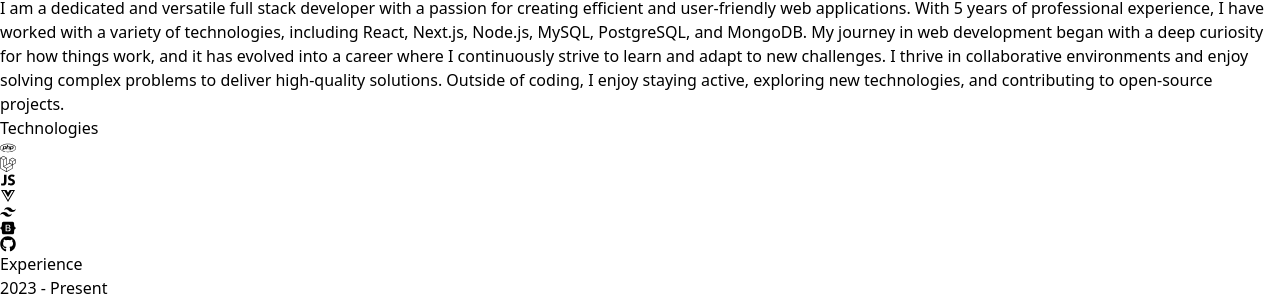
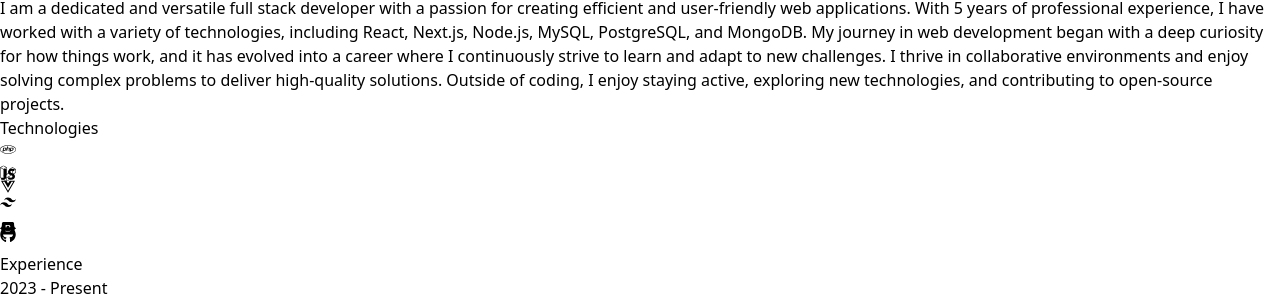
Before and after one commit to derkachzhenya/REACT-MY_RESUME-PORTFOLIO, a React (Vite) app: page / in a window 1280 px wide. Shown: the part 1298-1600 px from the top of the page. Built offline with nearby package versions, Linux system fonts and the light colour scheme.

Commit message:
Framer Motion

```diff
--- a/package.json
+++ b/package.json
@@ -10,6 +10,7 @@
     "preview": "vite preview"
   },
   "dependencies": {
+    "framer-motion": "^11.3.28",
     "react": "^18.3.1",
     "react-dom": "^18.3.1",
     "react-icons": "^5.3.0"
--- a/src/components/About.jsx
+++ b/src/components/About.jsx
@@ -1,5 +1,6 @@
 import { ABOUT_TEXT } from "../constants";
 import aboutImg from "../assets/about.jpg";
+import { motion } from "framer-motion";
 
 const About = () => {
     return (
@@ -8,16 +9,24 @@
                 <span className="text-neutral-500"> Me</span>
             </h1>
             <div className="flex flex-wrap">
-                <div className="w-full lg:w-1/2 lg:p-8">
+                <motion.div
+                    whileInView={{ opacity: 1, x: 0 }}
+                    initial={{ opacity: 0, x: -100 }}
+                    transition={{ duration: 0.5 }}
+                    className="w-full lg:w-1/2 lg:p-8">
                     <div className="flex items-center justify-center">
                         <img className="rounded-2xl" src={aboutImg} alt="about" />
                     </div>
-                </div>
-                <div className="w-full lg:w-1/2 ">
+                </motion.div>
+                <motion.div
+                  whileInView={{ opacity: 1, x: 0 }}
+                  initial={{ opacity: 0, x: 100 }}
+                  transition={{ duration: 0.5 }}
+                className="w-full lg:w-1/2 ">
                     <div className="flex justify-center lg:justify-start">
                         <p className="my-2 max-w-xl py-6">{ABOUT_TEXT}</p>
                     </div>
-                </div>
+                </motion.div>
             </div>
         </div>
     );
--- a/src/components/Contact.jsx
+++ b/src/components/Contact.jsx
@@ -1,16 +1,29 @@
 import { CONTACT } from "../constants";
+import { motion } from "framer-motion";
 
 const Contact = () => {
     return (
         <div className="border-b border-neutral-900 pb-20">
-            <h2 className="my-10 text-center text-4xl">Get In Touch</h2>
+            <motion.h2
+                whileInView={{ opacity: 1, y: 0 }}
+                initial={{ opacity: 0, y: -100 }}
+                transition={{ duration: 0.5 }}
+                className="my-10 text-center text-4xl">Get In Touch</motion.h2>
             <div className="text-center tracking-tighter">
-                <p className="my-4">
+                <motion.p
+                    whileInView={{ opacity: 1, x: 0 }}
+                    initial={{ opacity: 0, x: -100 }}
+                    transition={{ duration: 1 }}
+                    className="my-4">
                     {CONTACT.address}
-                </p>
-                <p className="my-4">
+                </motion.p>
+                <motion.p
+                    whileInView={{ opacity: 1, x: 0 }}
+                    initial={{ opacity: 0, x: 100 }}
+                    transition={{ duration: 1 }}
+                    className="my-4">
                     {CONTACT.phoneNo}
-                </p>
+                </motion.p>
                 <a href="#" className="border-b">{CONTACT.email}</a>
             </div>
         </div>
--- a/src/components/Hero.jsx
+++ b/src/components/Hero.jsx
@@ -1,5 +1,16 @@
 import { HERO_CONTENT } from "../constants";
 import profilePic from "../assets/kevinRushProfile.png";
+import { motion } from "framer-motion";
+
+const container = (delay) => ({
+    hidden: { x: -100, opacity: 0 },
+    visible: {
+        x: 0,
+        opacity: 1,
+        transition: { delay: delay, duration: 0.5, }
+    }
+
+})
 
 const Hero = () => {
     return (
@@ -7,15 +18,30 @@
             <div className="flex flex-wrap">
                 <div className="w-full lg:w-1/2">
                     <div className="flex flex-col items-center lg:items-start">
-                        <h1 className="pb-16 text-6xl font-thin tracking-tight lg:mt-16 lg:text-8xl">Yevhen Derkach</h1>
-                        <span className="bg-gradient-to-r from-pink-300 via-slate-500 to-purple-500
-                        bg-clip-text text-3xl tracking-tight text-transparent">Full Stack PHP Developer</span>
-                        <p className="my-2 max-w-xl py-6 font-light tracking-tight">{HERO_CONTENT}</p>
+                        <motion.h1
+                            variants={container(0)}
+                            initial="hidden"
+                            animate="visible"
+                            className="pb-16 text-6xl font-thin tracking-tight lg:mt-16 lg:text-8xl">Yevhen Derkach</motion.h1>
+                        <motion.span
+                            variants={container(0.5)}
+                            initial="hidden"
+                            animate="visible"
+                            className="bg-gradient-to-r from-pink-300 via-slate-500 to-purple-500
+                        bg-clip-text text-3xl tracking-tight text-transparent">Full Stack PHP Developer</motion.span>
+                        <motion.p
+                            variants={container(1)}
+                            initial="hidden"
+                            animate="visible"
+                            className="my-2 max-w-xl py-6 font-light tracking-tight">{HERO_CONTENT}</motion.p>
                     </div>
                 </div>
                 <div className="w-full lg:w-1/2 lg:p-8">
                     <div className="flex justify-center">
-                        <img src={profilePic} alt="Kevin Rush" className="w-full h-full object-cover" />
+                        <motion.img initial={{ x: 100, opacity: 0 }}
+                            animate={{ x: 0, opacity: 1 }}
+                            transition={{ delay: 1.2, duration: 1 }}
+                            src={profilePic} alt="Yevhen Derkach" className="w-full h-full object-cover" />
                     </div>
                 </div>
             </div>
--- a/src/components/Project.jsx
+++ b/src/components/Project.jsx
@@ -1,13 +1,22 @@
 import { PROJECTS } from "../constants";
+import { motion } from "framer-motion";
 
 const Project = () => {
     return (
         <div className="border-b border-neutral-900 pb-4">
-            <h2 className="my-20 text-center text-4xl">Projects</h2>
+            <motion.h2
+            whileInView={{ opacity: 1, y: 0 }}
+            initial={{ opacity: 0, y: -100 }}
+            transition={{ duration: 0.5 }}
+            className="my-20 text-center text-4xl">Projects</motion.h2>
             <div>
                 {PROJECTS.map((project, index) => (
                     <div key={index} className="mb-8 flex flex-wrap lg:justify-center">
-                        <div className="w-full lg:w-1/4">
+                        <motion.div
+                        whileInView={{ opacity: 1, x: 0 }}
+                        initial={{ opacity: 0, x: -100 }}
+                        transition={{ duration: 1 }}
+                        className="w-full lg:w-1/4">
                             <img
                             src={project.image}
                             width={150}
@@ -15,14 +24,18 @@
                             alt={project.title}
                             className="mb-6 rounded"
                             />
-                        </div>
-                        <div className="w-full max-w-xl lg:w-3/4">
+                        </motion.div>
+                        <motion.div
+                        whileInView={{ opacity: 1, x: 0 }}
+                        initial={{ opacity: 0, x: 100 }}
+                        transition={{ duration: 1 }}
+                        className="w-full max-w-xl lg:w-3/4">
                             <h6 className="mb-2 font-semibold">{project.title}</h6>
                             <p className="mb-4 text-neutral-400">{project.description}</p>
                             {project.technologies.map((tech, index)=>(
                                 <span key={index} className="mr-2 mt-4 rounded bg-neutral-900 px-2 py-1 text-sm font-medium text-purple-900">{tech}</span>
                             ))}
-                        </div>
+                        </motion.div>
                     </div>
                 ))}
             </div>
--- a/src/components/Technologies.jsx
+++ b/src/components/Technologies.jsx
@@ -5,39 +5,84 @@
 import { RiTailwindCssFill } from "react-icons/ri";
 import { FaBootstrap } from "react-icons/fa";
 import { FaGithub } from "react-icons/fa";
+import { motion } from "framer-motion";
 
+const iconVariants = (duration) => ({
+    initial: { y: -10 },
+    animate: {
+        y: [10, -10],
+        transition: {
+            duration: duration,
+            ease: "linear",
+            repeat: Infinity,
+            repeatType: "reverse",
+        }
+    },
 
-
+})
 
 const Technologies = () => {
     return (
         <div className="border-b border-neutral-800 pb-24">
-            <h1 className="my-20 text-center text-4xl">Technologies</h1>
-            <div className="flex flex-wrap items-center justify-center gap-4">
-                <div className="rounded-2xl border-4 border-neutral-800 p-4">
+            <motion.h1
+            whileInView={{ opacity: 1, y: 0}}
+            initial={{ opacity: 0, y: -100}}
+            transition={{ duration: 1.5}}
+            className="my-20 text-center text-4xl">Technologies</motion.h1>
+            <motion.div whileInView={{ opacity: 1, x: 0 }}
+                initial={{ opacity: 0, x: -100 }}
+                transition={{ duration: 1.5 }}
+                className="flex flex-wrap items-center justify-center gap-4">
+                <motion.div
+                    variants={iconVariants(2.5)}
+                    initial="initial"
+                    animate="animate"
+                    className="rounded-2xl border-4 border-neutral-800 p-4">
                     <FaPhp className="text-7xl text-blue-700" />
-                </div>
-                <div className="rounded-2xl border-4 border-neutral-800 p-4">
+                </motion.div>
+                <motion.div
+                    variants={iconVariants(3)}
+                    initial="initial"
+                    animate="animate"
+                    className="rounded-2xl border-4 border-neutral-800 p-4">
                     <FaLaravel className="text-7xl text-red-700" />
-                </div>
-                <div className="rounded-2xl border-4 border-neutral-800 p-4">
+                </motion.div>
+                <motion.div
+                    variants={iconVariants(5)}
+                    initial="initial"
+                    animate="animate"
+                    className="rounded-2xl border-4 border-neutral-800 p-4">
                     <IoLogoJavascript className="text-7xl text-white-800" />
-                </div>
-                <div className="rounded-2xl border-4 border-neutral-800 p-4">
+                </motion.div>
+                <motion.div
+                    variants={iconVariants(2)}
+                    initial="initial"
+                    animate="animate"
+                    className="rounded-2xl border-4 border-neutral-800 p-4">
                     <FaVuejs className="text-7xl text-green-700" />
-                </div>
-                <div className="rounded-2xl border-4 border-neutral-800 p-4">
+                </motion.div>
+                <motion.div
+                    variants={iconVariants(6)}
+                    initial="initial"
+                    animate="animate"
+                    className="rounded-2xl border-4 border-neutral-800 p-4">
                     <RiTailwindCssFill className="text-7xl text-cyan-400" />
-                </div>
-                <div className="rounded-2xl border-4 border-neutral-800 p-4">
+                </motion.div>
+                <motion.div
+                    variants={iconVariants(4)}
+                    initial="initial"
+                    animate="animate"
+                    className="rounded-2xl border-4 border-neutral-800 p-4">
                     <FaBootstrap className="text-7xl text-violet-600" />
-                </div>
-                <div className="rounded-2xl border-4 border-neutral-800 p-4">
+                </motion.div>
+                <motion.div
+                    variants={iconVariants(2)}
+                    initial="initial"
+                    animate="animate"
+                    className="rounded-2xl border-4 border-neutral-800 p-4">
                     <FaGithub className="text-7xl text-white" />
-                </div>
-
-
-            </div>
+                </motion.div>
+            </motion.div>
         </div>
     );
 };
```
Also changed, not shown: src/components/Experience.jsx (+21 -8 lines), 1 other file (tests, documents, lock files or other folders).
